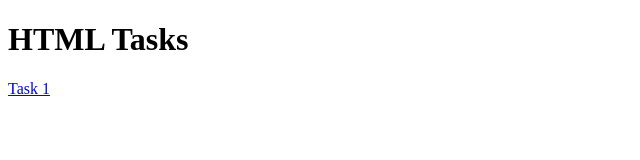
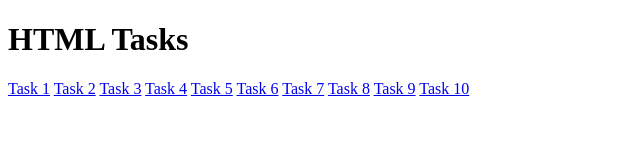
Before and after one commit to AkashSingh37/AkashSingh37.github.io, a plain HTML site: page index.html in a window 1280 px wide. Shown: the whole page, without its empty margins (0-640 px from the left). Drawn offline with Linux system fonts and the light colour scheme.

Commit message:
Update index.html

```diff
--- a/index.html
+++ b/index.html
@@ -9,5 +9,14 @@
 <body>
     <h1>HTML Tasks</h1>
     <a href="Task1.html">Task 1</a>
+    <a href="Task2.html">Task 2</a>
+    <a href="Task3.html">Task 3</a>
+    <a href="Task4.html">Task 4</a>
+    <a href="Task5.html">Task 5</a>
+    <a href="Task6.html">Task 6</a>
+    <a href="Task 7.html">Task 7</a>
+    <a href="Task8.html">Task 8</a>
+    <a href="Task9.html">Task 9</a>
+    <a href="Task10.html">Task 10</a>
 </body>
 </html>
```
